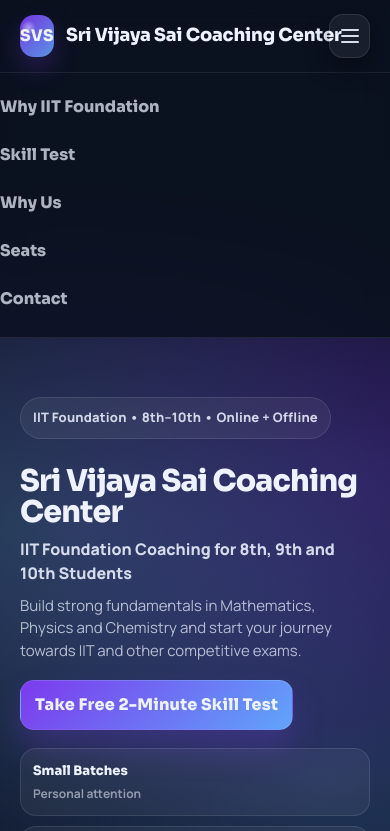
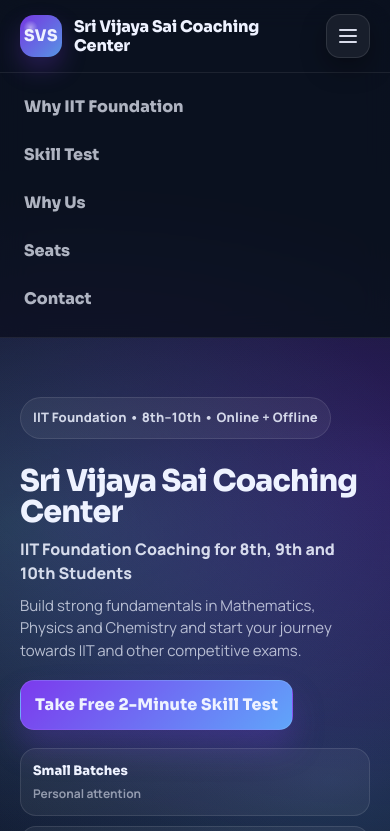
Before and after one commit to SIVAMANI-PVN/SVSCC, a plain HTML site: page index.html in a window 390 px wide. Both pictures are taken after a click on the button "Open menu". Shown: the top 831 px of the page. Drawn offline with Linux system fonts and the light colour scheme.

Commit message:
improved mobile ui

```diff
--- a/style.css
+++ b/style.css
@@ -830,13 +830,55 @@
   .register-banner{ flex-direction: column; align-items: stretch; }
   .register-actions{ justify-content: flex-start; }
 }
+@media (max-width: 760px) {
+  .nav {
+    display: none;
+  }
 
-@media (max-width: 760px){
-  .nav{ display: none; }
-  .nav-toggle{ display: inline-block; }
-  .hero-metrics{ grid-template-columns: 1fr; }
-  .glass-actions{ grid-template-columns: 1fr; }
-  .quiz-actions{ flex-direction: column-reverse; }
+  .hero-metrics {
+    grid-template-columns: 1fr;
+  }
+
+  .glass-actions {
+    grid-template-columns: 1fr;
+  }
+
+  .quiz-actions {
+    flex-direction: column-reverse;
+  }
+
+  .header-inner {
+    align-items: center;
+    gap: 8px;
+  }
+
+  .brand {
+    min-width: 0;
+    flex: 1;
+  }
+
+  .brand-title-single {
+    font-size: 16px;
+    white-space: normal;
+    /* allow wrapping */
+    line-height: 1.2;
+  }
+
+  .nav-toggle {
+    flex-shrink: 0;
+    display: inline-block;
+  }
+
+    .mobile-nav{
+    padding: 10px 20px 14px;
+  }
+
+  .mobile-link{
+    padding: 12px 0;
+    margin-left: 4px;
+  }
+
+
 }
 
 @media (prefers-reduced-motion: reduce){
```
